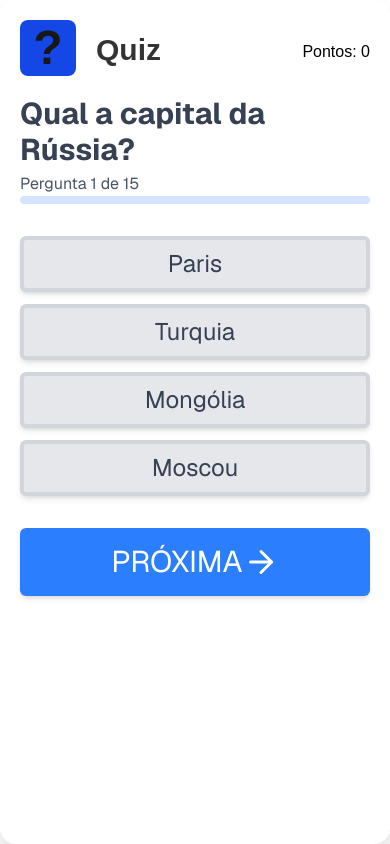
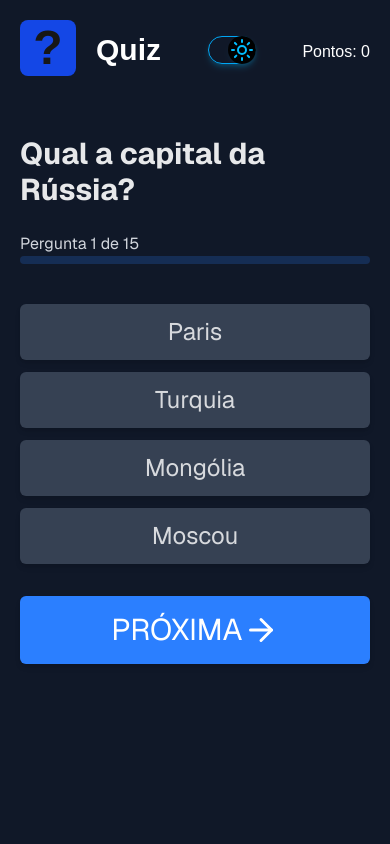
Before and after one commit to bruno-kirashy/the-quiz-app, a Next.js app: page / in a window 390 px wide. Built offline with nearby package versions, Linux system fonts and the light colour scheme.

Commit message:
Corrigido bug de responsividade, modo escuro implementado.

```diff
--- a/src/app/page.tsx
+++ b/src/app/page.tsx
@@ -1,5 +1,5 @@
 "use client"
-import { ArrowRight } from 'lucide-react';
+import { ArrowRight, Sun, Moon} from 'lucide-react';
 import { questionsData } from './data/Questions';
 import { useState } from 'react';
 
@@ -10,6 +10,7 @@ const App = () => {
   const [clickedAnswer, setClickedAnswer] = useState<number | null>(null);
   const [blockNav, setBlockNav] = useState<boolean>(false);
   const [openFinishModal, setOpenFinishModal] = useState<boolean>(false);
+  const [darkMode, setDarkMode] = useState<boolean>(true);
 
   const phaseUpdate = () => {
     if (phase !== questionsData.length -1) {
@@ -28,14 +29,16 @@ const App = () => {
   const handleAnswer = (index:number) => {
     if(blockNav === true) {
       return;
-    } else {
-        if (index === questionsData[phase].correct && clickedAnswer === null) {
+    }
+
+    if (index === questionsData[phase].correct && clickedAnswer === null) {
         setWins(w => wins + 1);
         setClickedAnswer(index);
-        }
-        setClickedAnswer(index);
-        setBlockNav(true);
     }
+
+    setClickedAnswer(index);
+    setBlockNav(true);
+
   }
 
    const finishGame = () => {
@@ -47,46 +50,57 @@ const App = () => {
       setOpenFinishModal(false);
   }
 
+  const darkModeToggle = () => {
+    setDarkMode(!darkMode);
+  }
+
 
   return(
-    <section className="w-full h-full bg-white/90 flex justify-center items-center md:h-dvh">
-      <div className="bg-white shadow-2xl shadow-black-50 h-dvh w-2xl rounded-2xl p-5 md:h-auto md:p-12">
-        <div className="w-full flex justify-between">
+    <section className={`w-full h-dvh flex justify-center items-center transition-all duration-300 md:h-dvh ${darkMode ? 'bg-gray-900' : 'bg-white/90'}`}>
+      <div className={`shadow-2xl  h-dvh w-2xl  p-5 md:h-auto md:p-12 overflow-y-auto md:rounded-2xl ${darkMode ? 'bg-gray-900 shadow-sky-700/40' : 'bg-white shadow-black-50'}`}>
+        <div className="w-full flex justify-between mb-10">
 
-            <div className='flex'>
-              <span className="bg-blue-700 text-5xl font-bold w-14 h-14 mr-5 rounded-lg p-5 mb-5 flex justify-center items-center md:mb-10">
+            <div className='flex cursor-pointer'>
+              <span className="bg-blue-700 text-5xl font-bold w-14 h-14 mr-5 rounded-lg p-5 mb-5 flex justify-center items-center md:mb-10 hover:scale-105 transition-all duration-300">
                 ?
               </span>
-              <h1 className="text-black/80 font-bold text-3xl pt-3 md:text-5xl md:pt-1">
+              <h1 className={` font-bold text-3xl pt-3 md:text-5xl md:pt-1 ${darkMode ? 'text-white' : 'text-black/80'}`}>
                 Quiz
               </h1>
             </div>
-
-            <h1 className='text-black font-light text-md pt-5 md:text-2xl md:pt-4 '>
+            <div
+            onClick={darkModeToggle}
+            className={`text-black shadow-md shadow-black/40 rounded-2xl w-12 h-7 flex items-center mt-4 cursor-pointer transition-all duration-300 ${!darkMode ? 'border-2' : 'pl-[19px] border-sky-500 shadow-sky-400/20 border-1' }`}>
+              <span className={`border-2  rounded-full shadow-md ${darkMode ? 'bg-black hover:white/80 shadow-sky-400/5' : 'bg-black hover:bg-black/80 shadow-black/30'}`}>
+                { darkMode ? <Sun className='text-sky-400' /> : <Moon className='text-white' /> }
+              </span>
+            </div>
+            <h1 className={`font-light text-md pt-5 md:text-2xl md:pt-4 ${darkMode ? 'text-white' : 'text-black'}`}>
               Pontos: {wins}
             </h1>
         </div>
 
         <div className="w-auto font-sans md:mb-10">
-            <h1 className="text-gray-700 text-3xl font-bold mb-1 md:text-4xl md:mb-3">
+            <h1 className={` text-3xl font-bold mb-6 md:text-4xl ${darkMode ? 'text-white/90' : 'text-gray-700'}`}>
               {questionsData[phase].question}
             </h1>
-            <p className="text-gray-600 text-md">
+            <p className={` text-md ${darkMode ? ' text-gray-300' : 'text-gray-600'}`}>
               Pergunta {phase + 1} de {questionsData.length}
             </p>
 
-            <div className="w-full bg-blue-500/20 h-2 rounded-2xl mb-8">
-              <div style={{width:`${percentage}%`}} className={` transition-all duration-1000 bg-gradient-to-r from-blue-800 to-blue-400/50 h-2 rounded-2xl`}></div>
+            <div className="w-full bg-blue-500/20 h-2 rounded-2xl mb-10">
+              <div style={{width:`${percentage}%`}} className={` transition-all duration-1000  h-2 rounded-2xl ${darkMode ? 'bg-gradient-to-r from-sky-400 to-green-400 ' : 'bg-gradient-to-r from-blue-800 to-blue-400/50'}`}></div>
             </div>
         </div>
 
-        <ul className="w-auto font-sans text-gray-700 flex flex-col gap-3">
+        <ul className={`w-auto font-sans  flex flex-col gap-3 md:mb-0 ${darkMode ? 'text-white/80' : 'text-gray-700'}`}>
                 {questionsData[phase].answers.map((item,index) => (
                   <li
                     key={index}
                     onClick={() => handleAnswer(index)}
-                    className={`flex-1 flex justify-center cursor-pointer bg-gray-200 border-4 border-gray-300 shadow-md md:hover:pl-8 md:justify-start transition-all duration-300 rounded-md md:pl-5 py-2 text-2xl md:text-3xl
-                    ${clickedAnswer === index && questionsData[phase].correct === index ? 'bg-green-500/50 border-green-500/80 shadow-green-500/50' : 'hover:border-blue-400/80 hover:shadow-blue-400/50'}
+                    className={`flex-1 flex justify-center cursor-pointer border-4 shadow-md md:hover:pl-8 md:justify-start transition-all duration-300 rounded-md md:pl-5 py-2 text-2xl md:text-3xl
+                    ${darkMode ? 'bg-gray-700 border-transparent hover:border-sky-500 hover:shadow-sky-400/20' : 'bg-gray-200 border-gray-300 hover:border-blue-400/80 hover:shadow-blue-400/50'}
+                    ${clickedAnswer === index && questionsData[phase].correct === index ? 'bg-green-500/50 border-green-500/80 shadow-green-500/50' : ''}
                     ${clickedAnswer === index && questionsData[phase].correct !== index ? 'bg-red-500/50 border-red-500/80 shadow-red-500/50' : ''}`}>
 
                     {item}
@@ -102,36 +116,35 @@ const App = () => {
             </button>
 
         </ul>
-
-        {openFinishModal &&
-           <section className="w-full h-dvh bg-white flex justify-center items-center fixed top-0 left-0 right-0 bottom-0">
-              <div className="flex items-center flex-col bg-white shadow-2xl shadow-black-50 h-dvh w-2xl rounded-2xl md:h-auto md:p-12">
+      </div>
+      {openFinishModal &&
+           <section className={`flex justify-center items-center fixed top-0 left-0 right-0 bottom-0 bg-black/80`}>
+              <div className={`flex items-center flex-col shadow-2xl shadow-black-50 h-dvh w-2xl rounded-2xl  md:h-auto md:p-12 ${darkMode ? 'bg-gray-900' : 'bg-white'}`}>
 
                 <div className='flex my-[150px] md:my-0'>
-                  <span className="bg-blue-700 text-5xl font-bold w-14 h-14 mb-10 mr-5 rounded-lg p-5 flex justify-center items-center">
+                  <span className={`bg-blue-700 text-5xl font-bold w-14 h-14 mb-10 mr-5 rounded-lg p-5 flex justify-center items-center `}>
                     ?
                   </span>
-                  <h1 className="text-black font-bold text-3xl pt-3 md:text-5xl md:pt-1">
+                  <h1 className={` font-bold text-3xl pt-3 md:text-5xl md:pt-1 ${darkMode ? 'text-white' : 'text-black'}`}>
                     Quiz
                   </h1>
                 </div>
 
 
 
-                <h1 className="text-gray-700 text-2xl font-bold mb-3 md:text-4xl">
+                <h1 className={` text-2xl text-center mx-2 font-bold mb-3 md:text-4xl ${darkMode ? 'text-white/90' : 'text-gray-700'}`}>
 
-                {'Você acertou ' + wins + ' perguntas!'}
+                {'Você acertou ' + wins + ' perguntas de ' + questionsData.length + '.'}
                 </h1>
 
 
-                <button onClick={finishGame} className=" flex justify-center items-center cursor-pointer bg-blue-500 shadow-md hover:shadow-blue-400/80 rounded-md text-white text-4xl p-4 mt-5 md:flex-1" >
+                <button onClick={finishGame} className=" flex justify-center items-center cursor-pointer bg-blue-500 shadow-md hover:shadow-blue-400/80 rounded-md text-white text-3xl  md:text-4xl p-4 mt-5 md:flex-1" >
                   RECOMEÇAR
                   <ArrowRight className='w-9 h-9'/>
                 </button>
               </div>
            </section>
         }
-      </div>
     </section>
   )
 }
```
